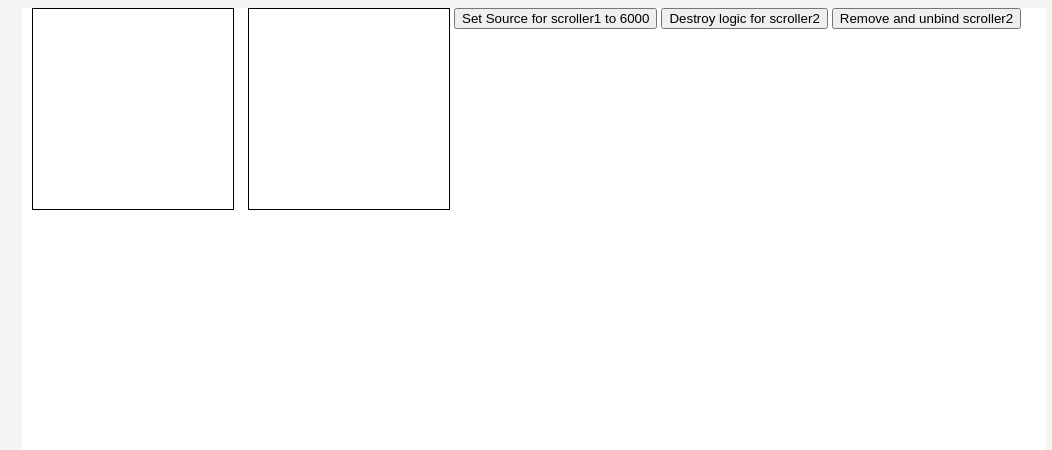
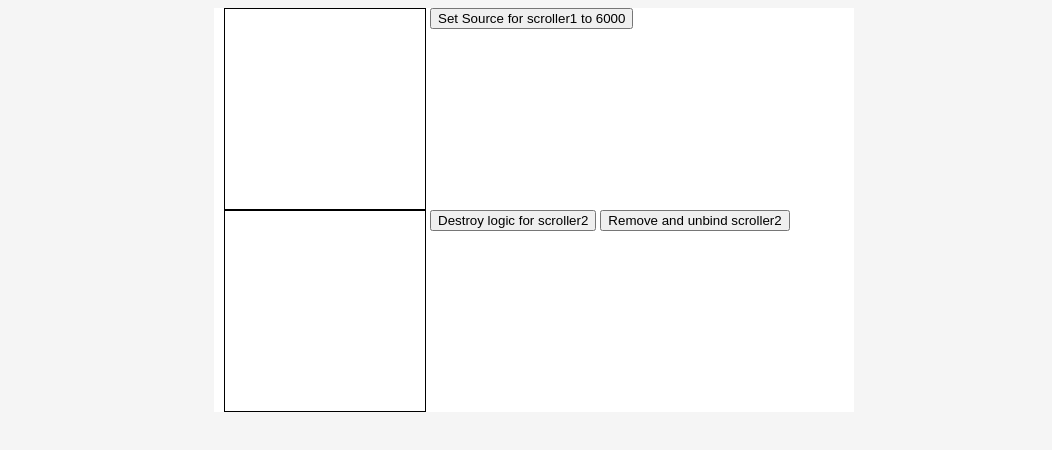
Before and after one commit to Fl0rianFischer/virtual_scroll, a website: page index.html in a window 1280 px wide. Shown: the whole page, without its empty margins (106-1158 px from the left). Drawn offline with Linux system fonts and the light colour scheme.

Commit message:
[IMP] layout

```diff
--- a/css/main.css
+++ b/css/main.css
@@ -3,8 +3,7 @@ body {
 }
 
 #app {
-  height: 100vh;
-  width: 80vw;
+  width: 50vw;
   margin: 0 auto;
   background-color: white;
 }
--- a/index.html
+++ b/index.html
@@ -7,11 +7,15 @@
     </head>
     <body>
         <section id="app">
-            <div id="scroller1" class="scroller"></div>
-            <div id="scroller2" class="scroller"></div>
-            <button id="setSource">Set Source for scroller1 to 6000</button>
-            <button id="destroy">Destroy logic for scroller2</button>
-            <button id="remove">Remove and unbind scroller2</button>
+            <div>
+                <div id="scroller1" class="scroller"></div>
+                <button id="setSource">Set Source for scroller1 to 6000</button>
+            </div>
+            <div>
+                <div id="scroller2" class="scroller"></div>
+                <button id="destroy">Destroy logic for scroller2</button>
+                <button id="remove">Remove and unbind scroller2</button>
+            </div>
         </section>
         <script src="js/config.js" type="text/javascript"></script>
         <script data-main="js/main" src="bower_components/requirejs/require.js"></script>
```
